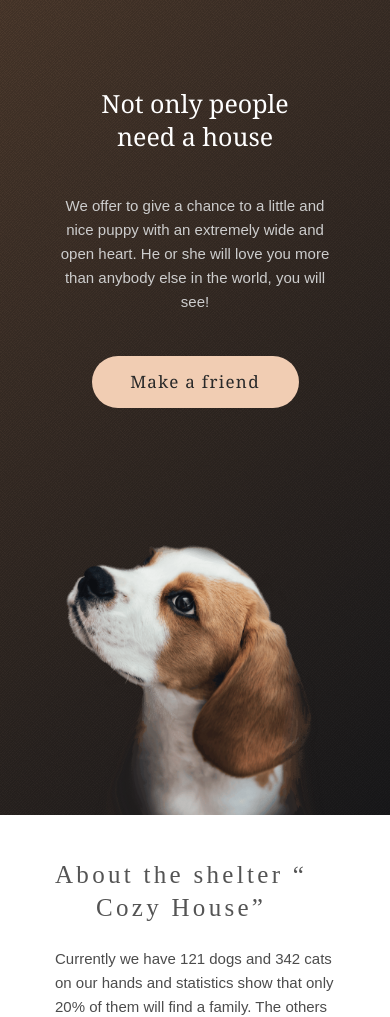
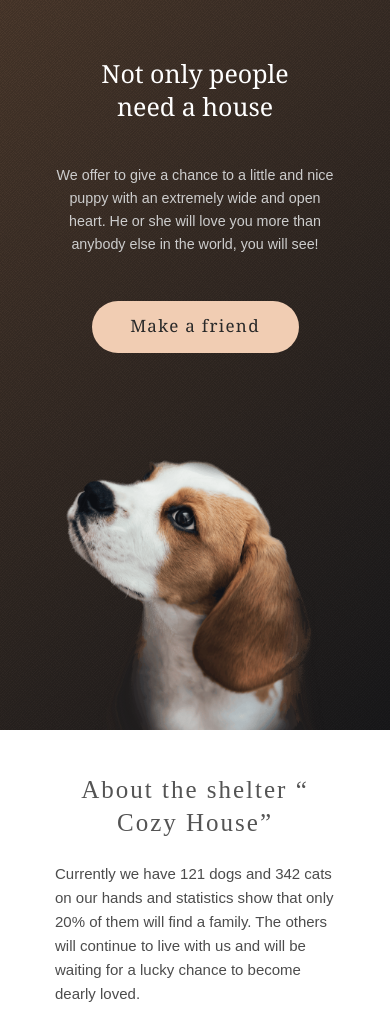
Before and after one commit to bakhshilloev013/project-shelter, a plain HTML site: page index.html in a window 390 px wide. Shown: the part 93-1110 px from the top of the page. Drawn offline with Linux system fonts and the light colour scheme.

Commit message:
main page 320px to about block pixel perfected in media

```diff
--- a/scss/base/_media.scss
+++ b/scss/base/_media.scss
@@ -287,19 +287,29 @@
         }
     }
     .promo {
+        min-height: 823px;
+        .container {
+            padding-top: 150px;
+        }
         .promo_content {
+            min-height: 673px;
+            justify-content: start;
+            margin-top: 0;
             .promo_info {
+                height: auto;
                 .promo_title {
                     text-align: center;
                     font-size: 25px;
                 }
                 .promo_descr {
+                    font-size: 14.3px;
                     text-align: center;
+                    letter-spacing: 0;
                 }
                 .promo_btn {
                     display: block;
                     margin: 0 auto;
-                    margin-top: 42px;
+                    margin-top: 45px;
                 }
             }
             .promo_img {
@@ -321,8 +331,10 @@
             .about_info {
                 margin: 0;
                 .about_title {
+                    width: 100%;
                     text-align: center;
                     font-size: 25px;
+                    letter-spacing: 2px;
                 }
                 .about_descr {
                     font-size: 15px;
```
Also changed, not shown: css/style.min.css, 1 other file.
